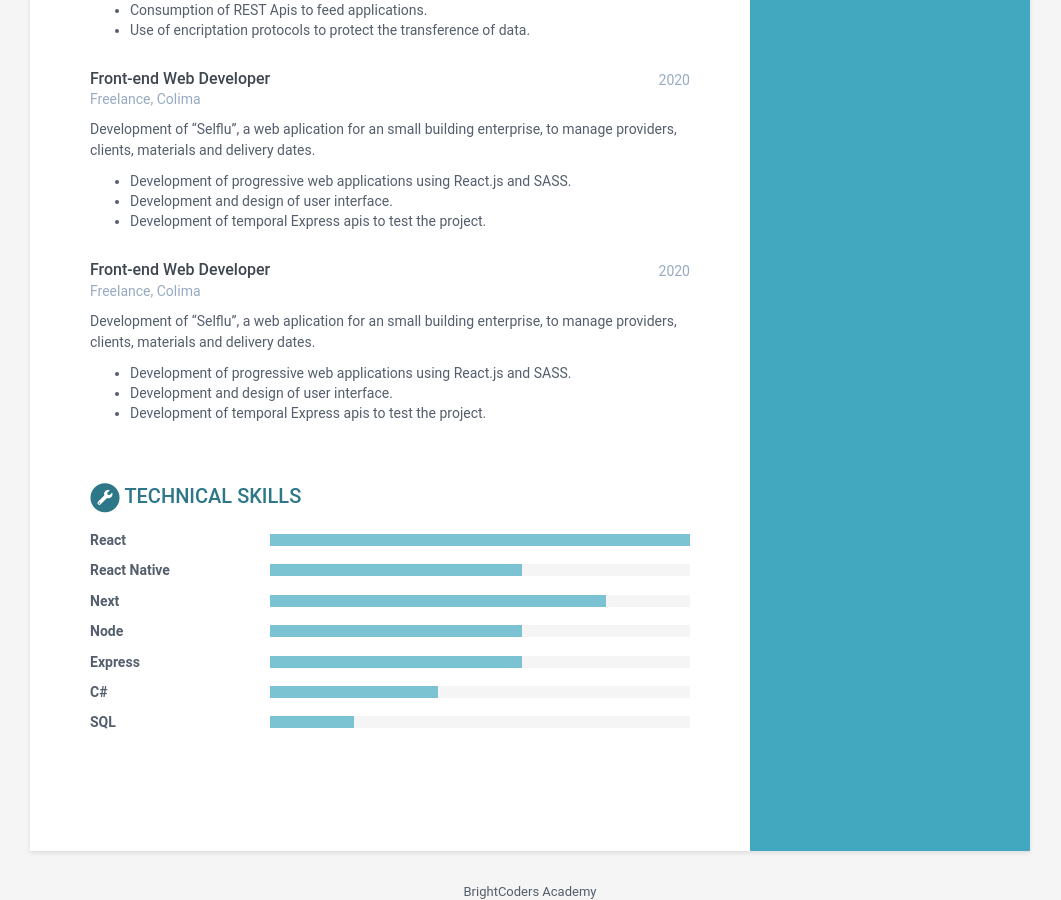
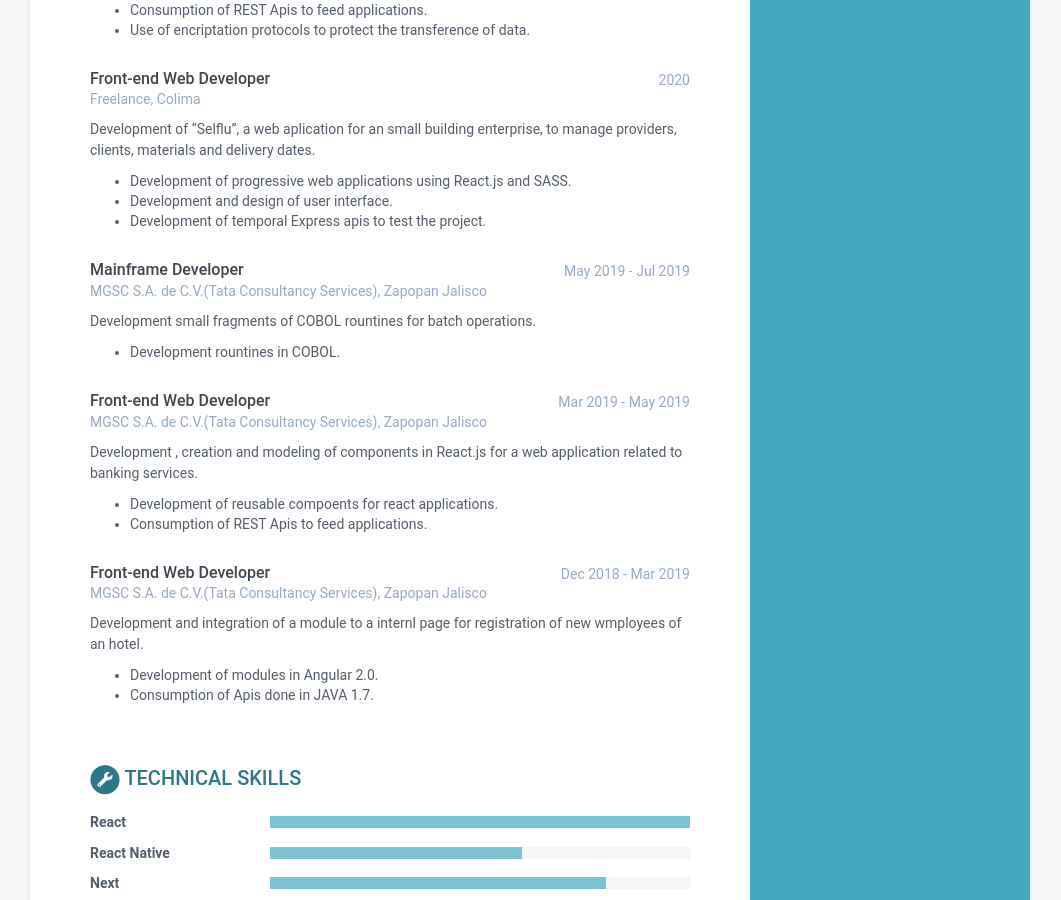
Before and after one commit to BC-MAR-21-RN/kata-resume-DemisRincon, a Jekyll site: the page built from index.html, in a window 1280 px wide and 900 px high, scrolled down 968 px. Shown: the whole window, without its empty margins (110-1171 px from the left). Built offline with Jekyll 4.4.1, drawn with Linux system fonts in a browser that asks for light colours.

Commit message:
EXPERIENCE

```diff
--- a/_data/data.yml
+++ b/_data/data.yml
@@ -100,14 +100,29 @@ experiences:
         - Development and design of user interface.
         - Development of temporal Express apis to test the project.
 
+  - role: Mainframe Developer
+    time: May 2019 - Jul 2019
+    company: MGSC S.A. de C.V.(Tata Consultancy Services), Zapopan Jalisco
+    details: |
+      Development small fragments of COBOL rountines for batch operations.
+        - Development rountines in COBOL.
+
   - role: Front-end Web Developer
-    time: 2020
-    company: Freelance, Colima
+    time: Mar 2019 - May 2019
+    company: MGSC S.A. de C.V.(Tata Consultancy Services), Zapopan Jalisco
     details: |
-      Development of "Selflu", a web aplication for an small building enterprise, to manage providers, clients, materials and delivery dates.
-        - Development of progressive web applications using React.js and SASS.
-        - Development and design of user interface.
-        - Development of temporal Express apis to test the project.
+      Development , creation and modeling of components in React.js for a web application related to banking services.
+         - Development of reusable compoents for react applications.
+         - Consumption of REST Apis to feed applications.
+
+  - role: Front-end Web Developer
+    time: Dec 2018 - Mar 2019
+    company: MGSC S.A. de C.V.(Tata Consultancy Services), Zapopan Jalisco
+    details: |
+      Development and integration of a module to a internl page for registration of new wmployees of an hotel.
+         - Development of modules in Angular 2.0.
+         - Consumption of Apis done in JAVA 1.7.
+
 # Registra aquí tus habilidades técnicas, para level utiliza:
 # 20% para Novice
 # 40% para Advanced beginner
```
